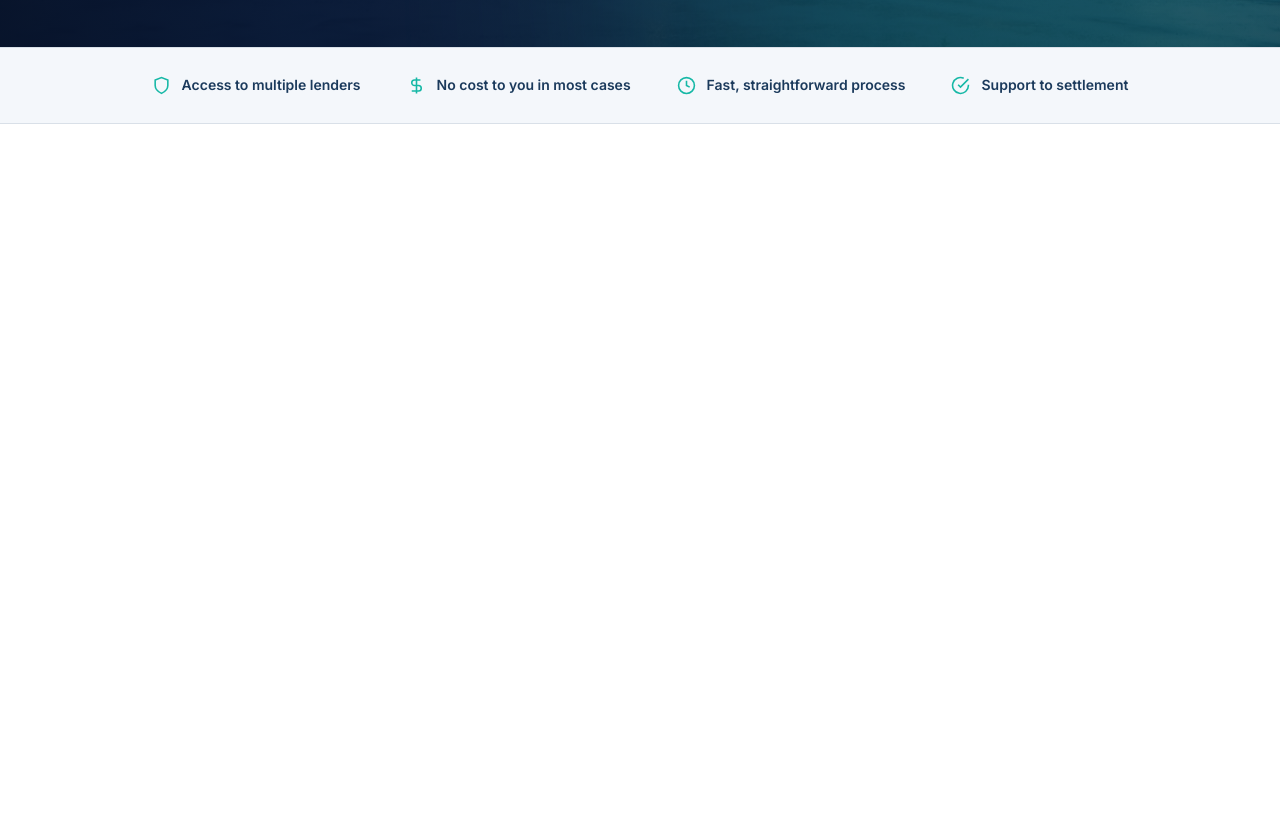
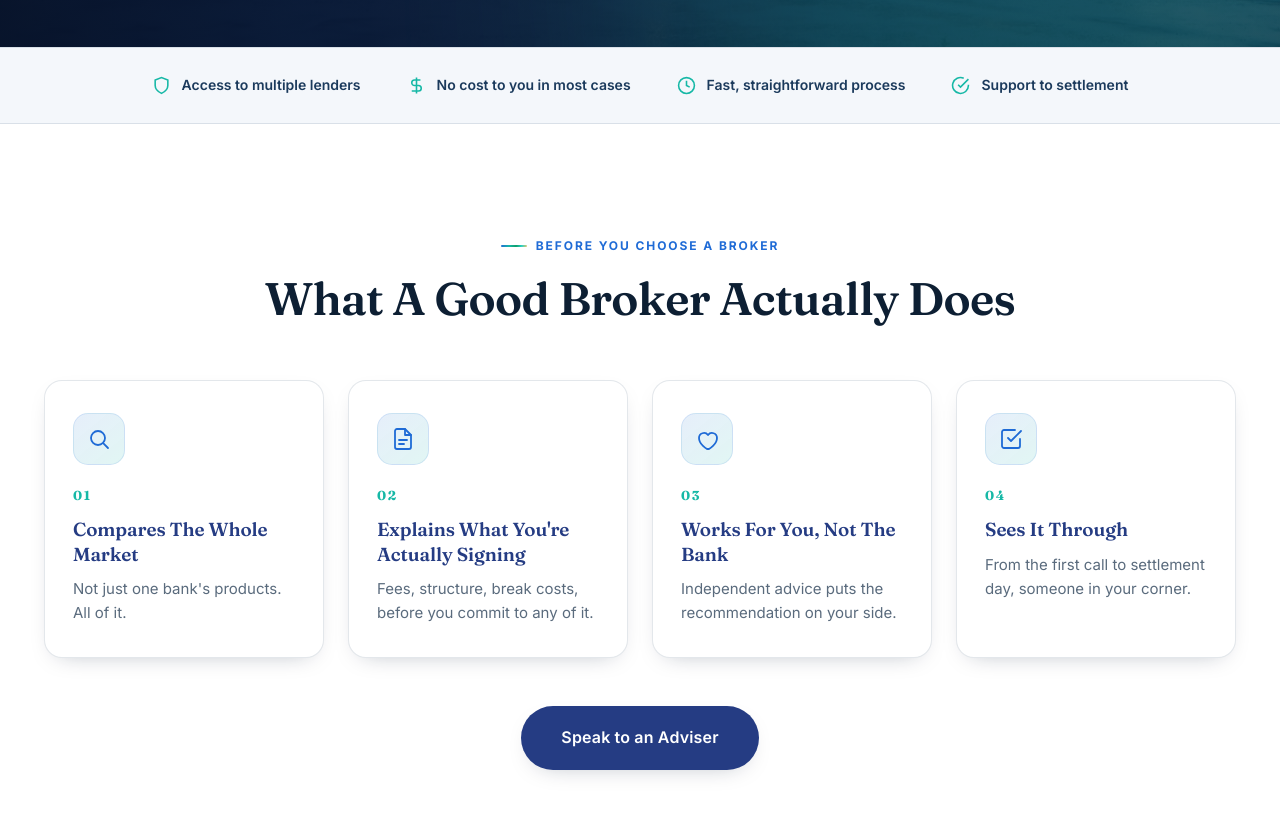
Before and after one commit to Magmaxlive/fundmasterwealth-landingpages, a Next.js app: page /mortgage-broker in a window 1280 px wide. Shown: the part 980-1796 px from the top of the page. Before the commit the page ends 1104 px from the top, so only its background shows below. Built offline with nearby package versions, Linux system fonts and the light colour scheme; no server answers.

Commit message:
added clarity section

```diff
--- a/app/mortgage-broker/page.js
+++ b/app/mortgage-broker/page.js
@@ -3,6 +3,55 @@ import PageEffects from '../components/PageEffects'
 import Header from '../components/Header'
 import Hero from '../components/Hero'
 import TrustStrip from '../components/TrustStrip'
+import ClarityCards from '../components/ClarityCards'
+
+const Clarity_cards = [
+    {
+        num: '01',
+        title: 'Compares the whole market',
+        text: "Not just one bank's products. All of it.",
+        svg: (
+            <>
+                <circle cx="11" cy="11" r="7" />
+                <line x1="21" y1="21" x2="16.65" y2="16.65" />
+            </>
+        ),
+    },
+    {
+        num: '02',
+        title: "Explains what you're actually signing",
+        text: "Fees, structure, break costs, before you commit to any of it.",
+        svg: (
+            <>
+                <path d="M14 2H6a2 2 0 00-2 2v16a2 2 0 002 2h12a2 2 0 002-2V8z" />
+                <polyline points="14 2 14 8 20 8" />
+                <line x1="8" y1="13" x2="16" y2="13" />
+                <line x1="8" y1="17" x2="13" y2="17" />
+            </>
+        ),
+    },
+    {
+        num: '03',
+        title: 'Works for you, not the bank',
+        text: "Independent advice puts the recommendation on your side.",
+        svg: (
+            <>
+                <path d="M12 22s-8-4.5-8-11a5 5 0 019-3 5 5 0 019 3c0 6.5-8 11-8 11h-2z" />
+            </>
+        ),
+    },
+    {
+        num: '04',
+        title: 'Sees it through',
+        text: "From the first call to settlement day, someone in your corner.",
+        svg: (
+            <>
+                <path d="M9 11l3 3L22 4" />
+                <path d="M21 12v7a2 2 0 01-2 2H5a2 2 0 01-2-2V5a2 2 0 012-2h11" />
+            </>
+        ),
+    },
+]
 
 function page() {
   return (
@@ -32,6 +81,15 @@ function page() {
                 }}
                 />
             <TrustStrip/>
+            <ClarityCards
+                eyebrow="Before You Choose a Broker"
+                heading="What a good broker actually does"
+                sub=""
+                lede=""
+                cards={Clarity_cards}
+                ctaLabel="Speak to an Adviser"
+                ctaHref="#check"
+            />
 
     </div>
   )
```
